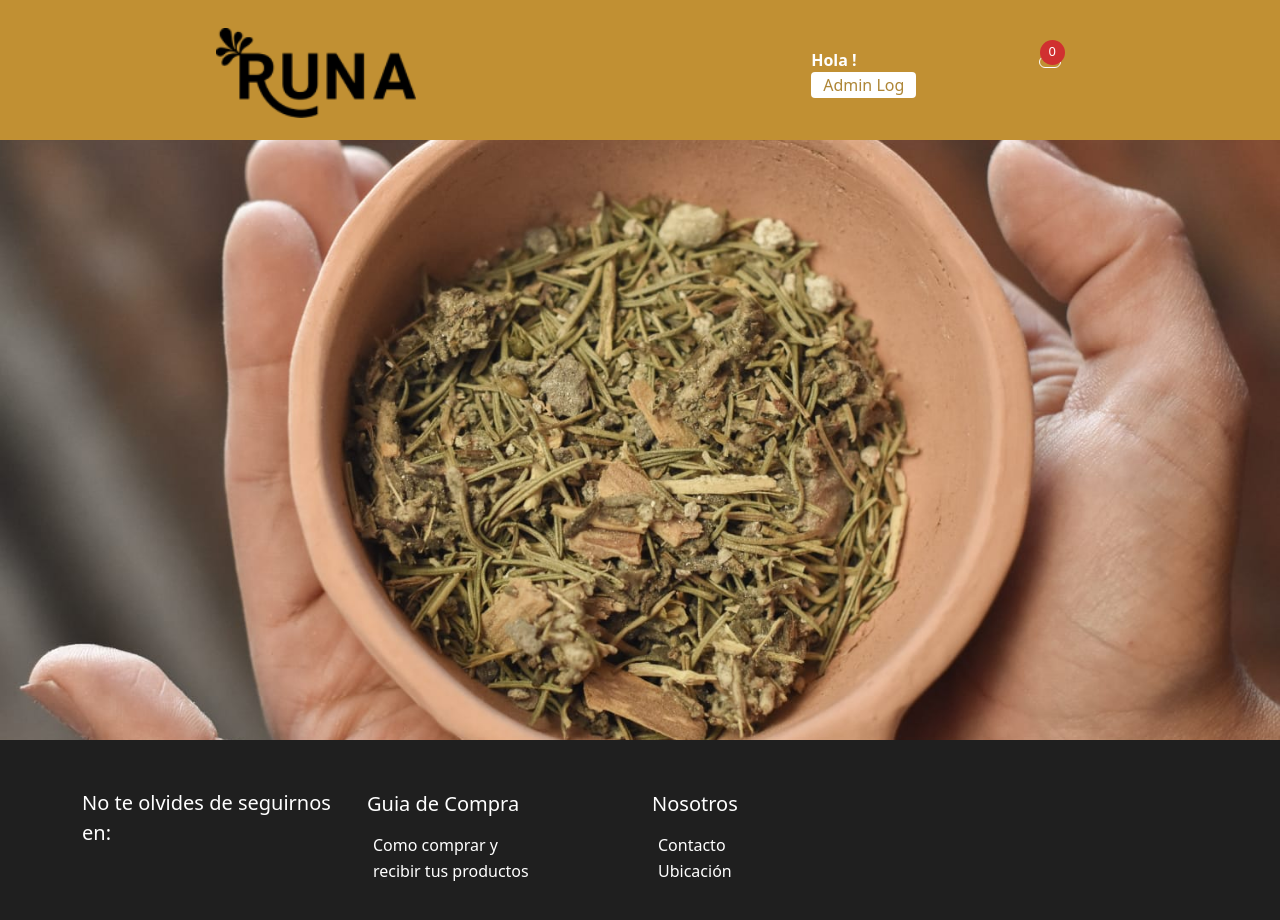
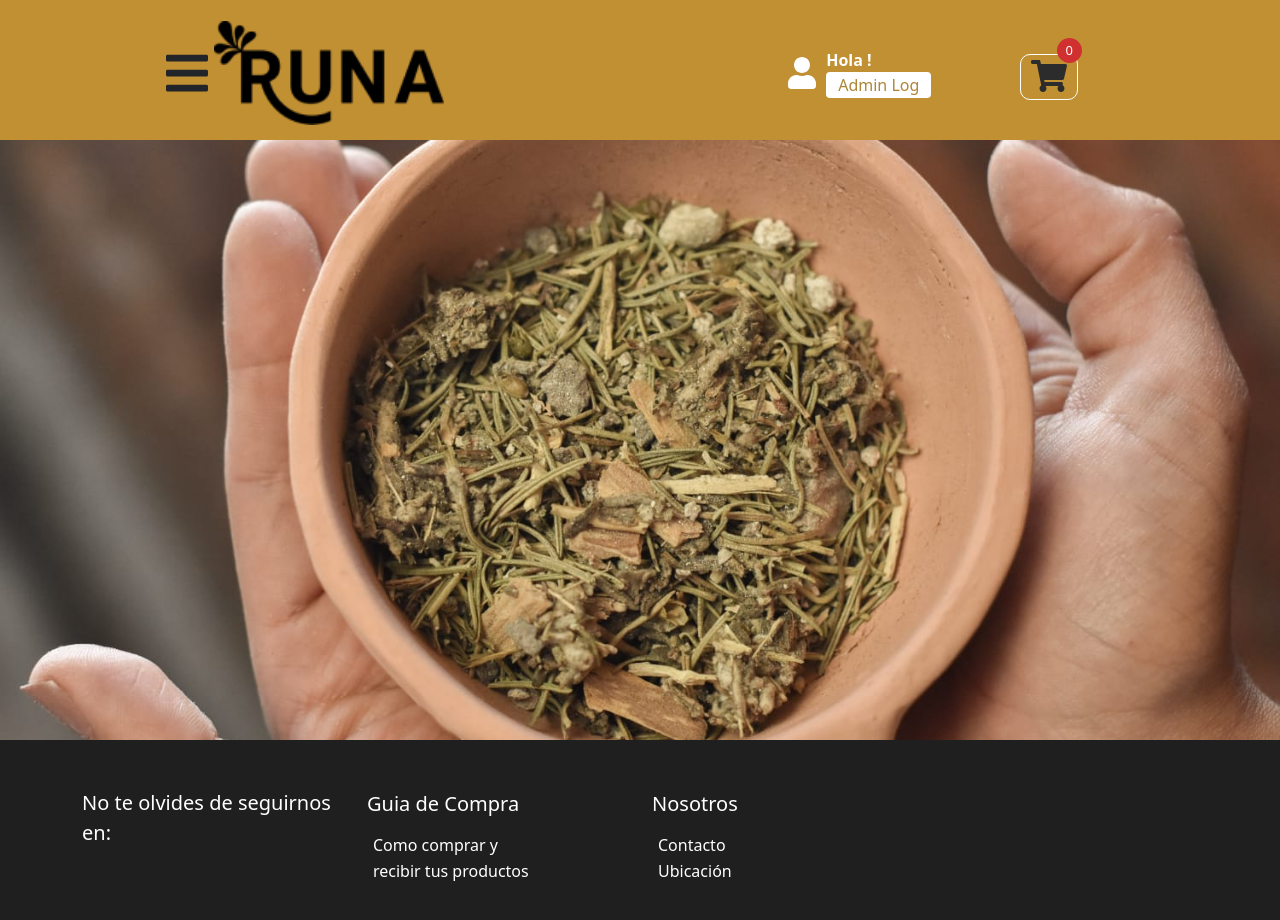
Before and after one commit to seba-98/TiendaRuna, a React (Create React App) app: page /info/1 in a window 1280 px wide. Shown: the top 920 px of the page. Built offline with nearby package versions, Linux system fonts and the light colour scheme.

Commit message:
modified docs

```diff
--- a/package.json
+++ b/package.json
@@ -3,6 +3,11 @@
   "version": "0.1.0",
   "private": true,
   "dependencies": {
+    "@fortawesome/fontawesome-svg-core": "^1.2.36",
+    "@fortawesome/free-brands-svg-icons": "^5.15.4",
+    "@fortawesome/free-regular-svg-icons": "^5.15.4",
+    "@fortawesome/free-solid-svg-icons": "^5.15.4",
+    "@fortawesome/react-fontawesome": "^0.1.16",
     "@testing-library/jest-dom": "^5.15.0",
     "@testing-library/react": "^11.2.7",
     "@testing-library/user-event": "^12.8.3",
--- a/public/index.html
+++ b/public/index.html
@@ -27,7 +27,7 @@
     <noscript>You need to enable JavaScript to run this app.</noscript>
     <div id="root"></div>
 
-    <script src="https://kit.fontawesome.com/6a91abc42f.js" type ="text/babel" crossorigin="anonymous"></script>
+
     <script src="https://cdn.jsdelivr.net/npm/bootstrap@5.1.3/dist/js/bootstrap.bundle.min.js" integrity="sha384-ka7Sk0Gln4gmtz2MlQnikT1wXgYsOg+OMhuP+IlRH9sENBO0LRn5q+8nbTov4+1p" type = "text/babel" crossorigin="anonymous"></script>
   </body>
 </html>
--- a/src/assets/css/styles.css
+++ b/src/assets/css/styles.css
@@ -67,7 +67,7 @@
   font-size: 30px; }
 
 .logo-wrapper a img {
-  width: 200px; }
+  width: 230px; }
 
 .btn-runa {
   background-color: #fff !important;
--- a/src/assets/sass/_navbar.scss
+++ b/src/assets/sass/_navbar.scss
@@ -94,7 +94,7 @@
 .logo-wrapper{
     a{
         img{
-            width: 200px;
+            width: 230px;
         }
     }
 }
--- a/src/components/pagesComponents/header/Navbar.js
+++ b/src/components/pagesComponents/header/Navbar.js
@@ -2,7 +2,8 @@ import React, {useContext} from 'react'
 import { Link } from 'react-router-dom'
 import logo from '../../../assets/img/logo.png'
 import { cartContext } from '../../../CartContext'
-
+import { FontAwesomeIcon } from '@fortawesome/react-fontawesome'
+import { faShoppingCart, faUser, faBars } from '@fortawesome/free-solid-svg-icons'
 
 const Navbar = ({over}) => {
     const [carrito]=useContext(cartContext);
@@ -19,7 +20,7 @@ const Navbar = ({over}) => {
 
                 <div className='brand'>
                     <div className="hamburger-wrapper pointer navItem">
-                        <button className="text-dark" id="hamburger" onClick={()=>{over(true)}}><i className="fas fa-bars pointer"></i></button>
+                        <button className="text-dark" id="hamburger" onClick={()=>{over(true)}}><FontAwesomeIcon icon={faBars} size='3x'/></button>
                     </div>
 
                     <div className="logo-wrapper">
@@ -28,7 +29,7 @@ const Navbar = ({over}) => {
                 </div>
                 <div className="secondBrand">
                     <div className="login-wrapper d-flex justify-content-center align-items-center">
-                        <i className="far fa-user text-white me-3"></i>
+                        <FontAwesomeIcon icon={faUser} size='2x' style={{color:'white', margin:'10px'}} />
                         <div className="d-flex flex-column">
                             <p className="fs-6 fw-bold text-white">Hola !</p>
                             <div className="d-flex">
@@ -38,7 +39,7 @@ const Navbar = ({over}) => {
                     </div>
                     <Link to='/cart'>
                         <div className="carrito-wrapper mt-2 position-relative pointer">
-                            <i className="fas fa-shopping-cart text-white"></i>
+                            <FontAwesomeIcon icon={faShoppingCart}size='2x' />
                             <div className="counter-wrapper position-absolute ">
                                 <span>{carrito.reduce((total, item)=>{return total + item.cantidad},0) }</span>
                             </div>
--- a/src/components/pagesComponents/overlay/Overlay.js
+++ b/src/components/pagesComponents/overlay/Overlay.js
@@ -1,5 +1,7 @@
 
 import { Link } from "react-router-dom"
+import { FontAwesomeIcon } from '@fortawesome/react-fontawesome'
+import { faTimes} from '@fortawesome/free-solid-svg-icons'
 const Overlay = ({over}) => {
 
     return (
@@ -7,7 +9,7 @@ const Overlay = ({over}) => {
            <div id="overlay"></div>
                 <div className={'sidebar-wrapper'} id="sidebar">
                     <div className="position-absolute cross-wrapper" id="cerrar-submenu" onClick={()=>{over(false)}}>
-                        <i className="fas fa-times fs-3 text-dark"></i>
+                        <FontAwesomeIcon icon={faTimes} size="2x"/>
                     </div>
                     <ul className="mt-5">
                         <Link to='/info/historia'><li className="pt-4 fs-5 fw-bold w-75"> Nuestra Historia </li></Link>
--- a/src/components/pagesComponents/productItem/ProductItem.js
+++ b/src/components/pagesComponents/productItem/ProductItem.js
@@ -1,5 +1,7 @@
 import React, { useState, useEffect } from 'react'
 import { Link } from 'react-router-dom'
+import { FontAwesomeIcon } from '@fortawesome/react-fontawesome'
+import { faCartPlus } from '@fortawesome/free-solid-svg-icons'
 
 const ProductItem = ({image1, name, info, price, id, offer, oldPrice}) => {
 
@@ -18,9 +20,9 @@ const ProductItem = ({image1, name, info, price, id, offer, oldPrice}) => {
         fontSize: '23px'
     }
     return (
-        <div class="d-flex flex-column justify-content-start product"  >
+        <div className="d-flex flex-column justify-content-start product"  >
 
-							<div class="d-flex mb-3 subProduct">
+							<div className="d-flex mb-3 subProduct">
 								<div className='productImgContainer'>
 									<img src={image1} alt="" width='200px'/>
 								</div>
@@ -30,12 +32,12 @@ const ProductItem = ({image1, name, info, price, id, offer, oldPrice}) => {
 									<div class="mt-04 mb-4">
 										<ul class="ps-0 ">
                                             {
-                                            isOffer===true&& <li> <span class="fw-bold"><strike> {oldPrice ? oldPrice : price+30*price/100}$</strike> Antes</span></li>}
-											<li> <span class="fw-bold">{price}$ c/u</span> {isOffer===true&& <span style={offerStyle}>¡OFERTA!</span>}</li>
+                                            isOffer===true&& <li> <span className="fw-bold"><strike> {oldPrice ? oldPrice : price+30*price/100}$</strike> Antes</span></li>}
+											<li> <span className="fw-bold">{price}$ c/u</span> {isOffer===true&& <span style={offerStyle}>¡OFERTA!</span>}</li>
 										</ul>
 									</div>
-									<div class="d-flex justify-content-start">
-										<Link to={`/itemDetail/${id}`}><button type="button" class="btn border border-dark"><i class="fas fa-cart-plus"></i>Ver producto</button></Link>
+									<div className="d-flex justify-content-start">
+										<Link to={`/itemDetail/${id}`}><button type="button" className="btn border border-dark"><FontAwesomeIcon icon={faCartPlus}/> Ver producto</button></Link>
 									</div>
 
 								</div>
```
Also changed, not shown: 16 other files (tests, documents, lock files or other folders).
